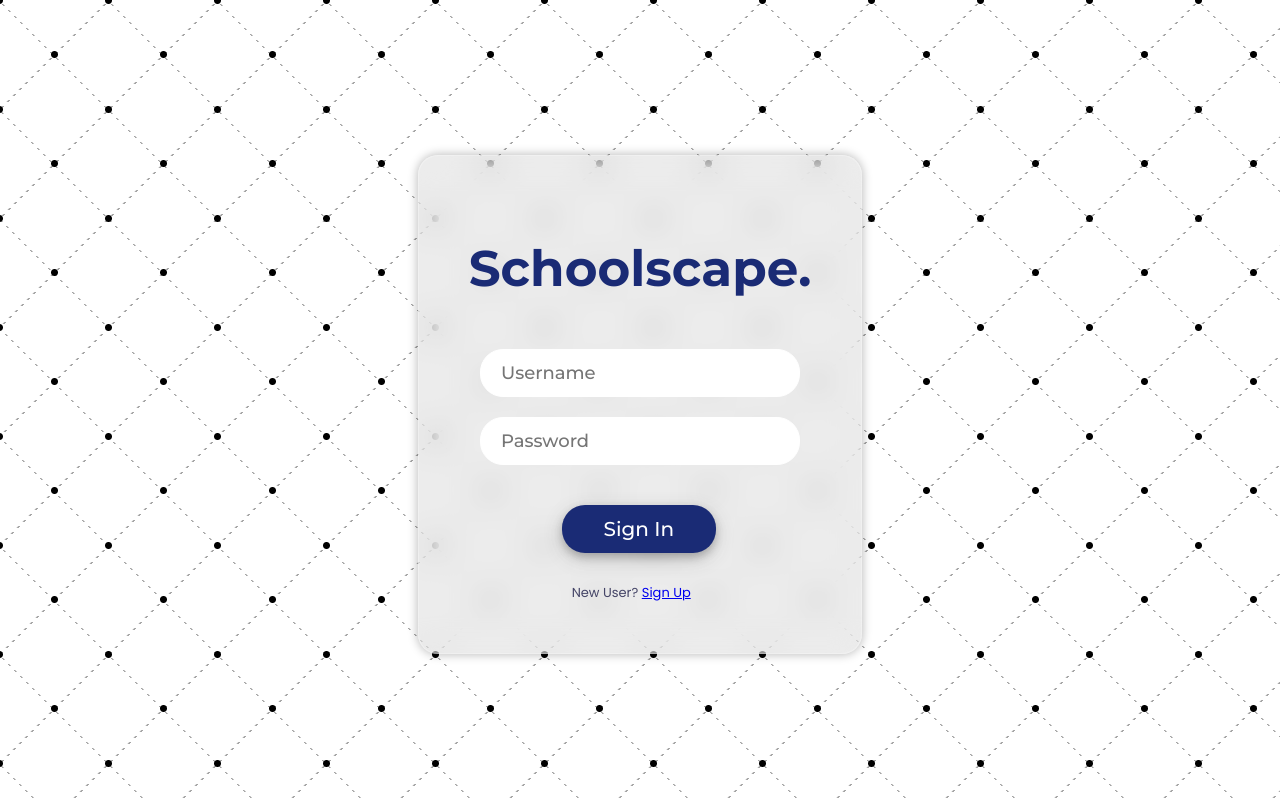
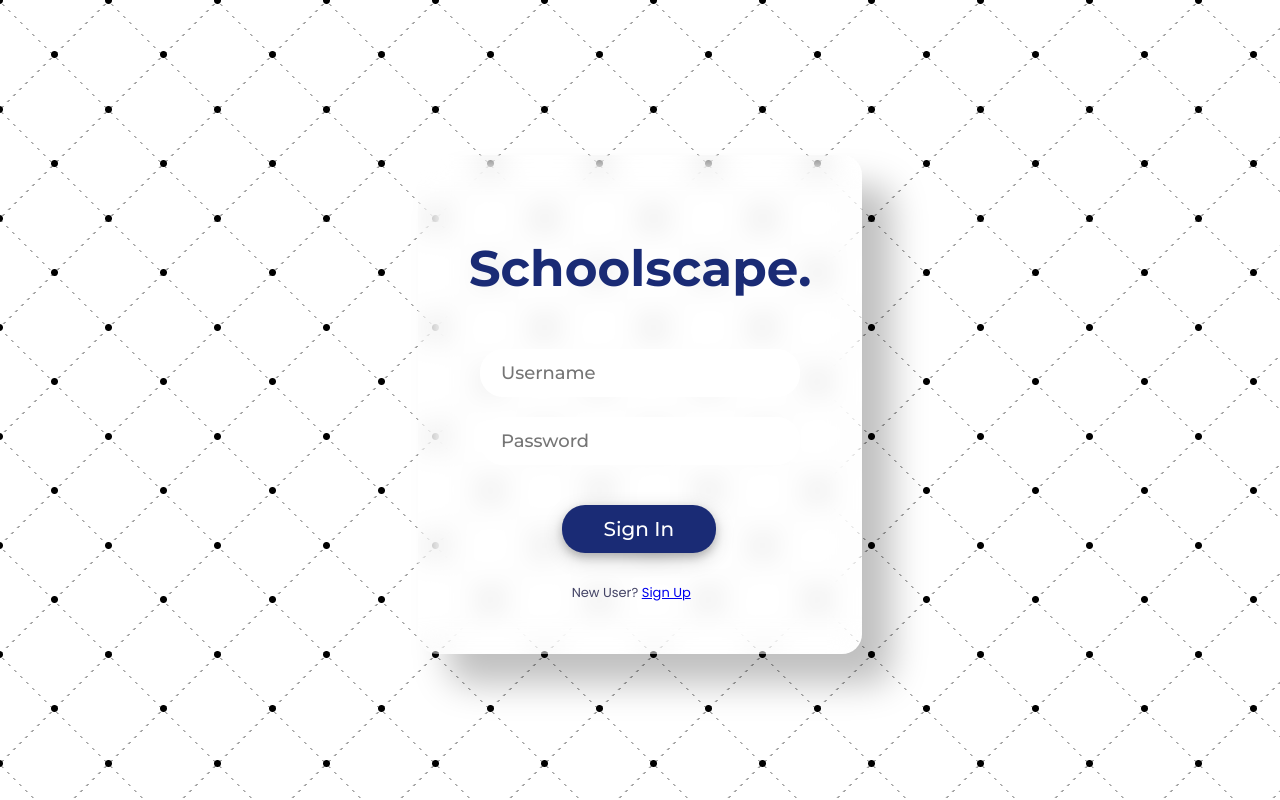
Before and after one commit to Stellaris1729/Schoolscape, a website: page index.html in a window 1280 px wide. Drawn offline with Linux system fonts and the light colour scheme.

Commit message:
Update style.css

```diff
--- a/style.css
+++ b/style.css
@@ -71,12 +71,14 @@ body {
 
   padding: 50px;
 
-  border: 1px solid rgba(255, 255, 255, 0.25);
+  border: 1px solid rgba(255,255,255,0.06);
   border-radius: 20px;
-  background-color: rgba(192, 192, 192, 0.3);
+  background-color: rgba(255,255,255,0.06);
   box-shadow: 0 0 10px 1px rgba(0, 0, 0, 0.25);
 
   backdrop-filter: blur(15px);
+  -webkit-box-shadow: 30px 30px 35px rgba(0,0,0,0.25);
+          box-shadow: 30px 30px 35px rgba(0,0,0,0.25);
 }
 
 .card-footer-1 {
```
